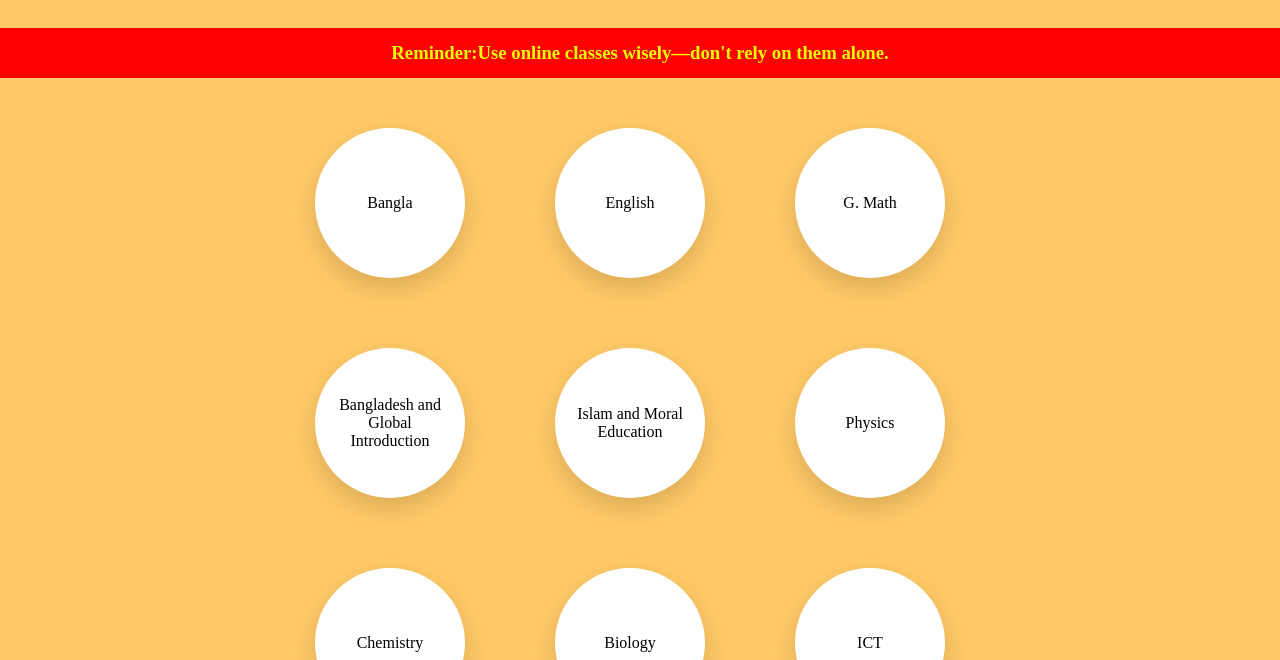
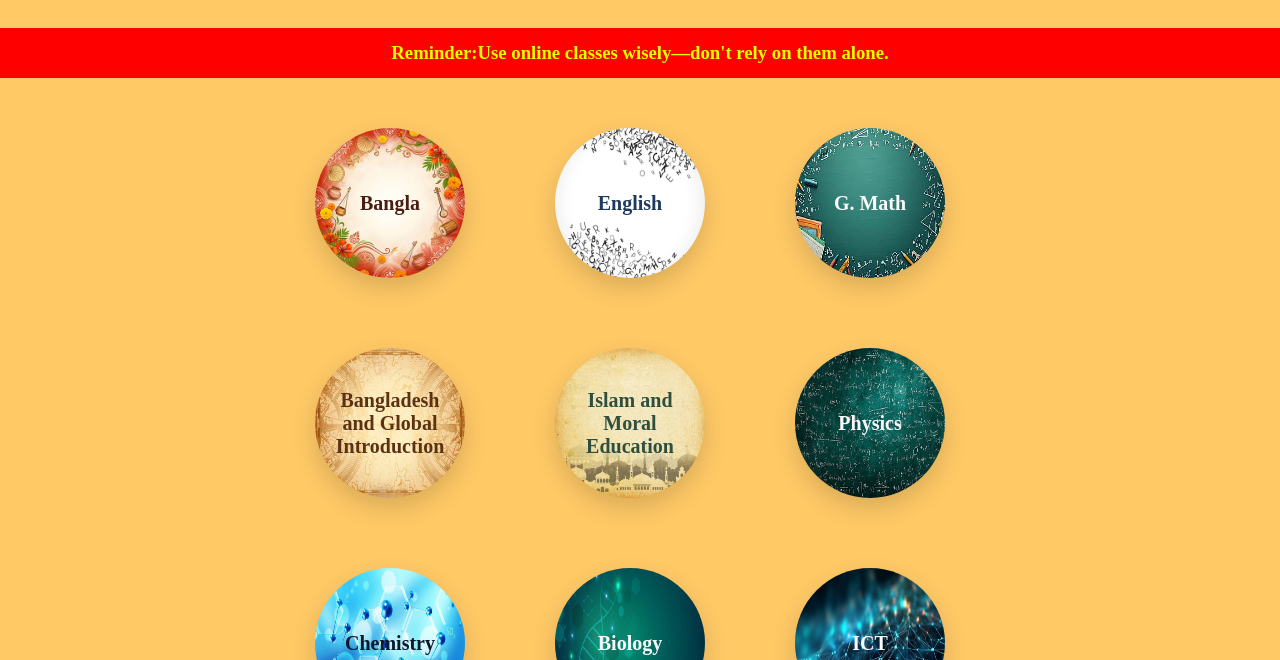
Before and after one commit to mahimahmed02007-star/Shortcut, a plain HTML site: page index.html in a window 1280 px wide. Shown: the part 292-952 px from the top of the page. Drawn offline with Linux system fonts and the light colour scheme; a web font is replaced by a local one.

Commit message:
upgrade the beauty and responsibility

```diff
--- a/Home.css
+++ b/Home.css
@@ -19,6 +19,8 @@
 .group a{
     text-decoration: none;
     Color:black;
+    font-size: 20px;
+    font-weight: 700;
 }
 
 .option a{
@@ -52,3 +54,75 @@
     transform:translateY(-8px);
     box-shadow:0 15px 35px rgba(0,0,0,.25);
 }
+
+#biology{
+    background-image: url(pic/biology.jpg);
+     background-size: 150px 150px;
+}
+
+#chemistry{
+    background-image: url(pic/chemistry.jpg);
+    background-size: 150px 150px;
+}
+
+#ICT{
+    background-image: url(pic/Ict.jpg);
+    background-size: 150px 150px;
+}
+
+#Physics{
+    background-image: url(pic/physics.jpg);
+    background-size: 150px 150px;
+}
+
+#G_math{
+    background-image: url(pic/G_math.jpg);
+    background-size: 150px 150px;
+}
+#English{
+    background-image: url(pic/English.jpg);
+    background-size: 150px 150px;
+}
+
+#Bangla{
+    background-image: url(pic/Bangla.webp);
+    background-size: 150px 150px;
+}
+
+#bgs{
+    background-image: url(pic/bgs.avif);
+    background-size: 150px 150px;
+}
+
+#Islam{
+    background-image: url(pic/Islam.jpg);
+    background-size: 150px 150px;
+}
+
+#Bang_Color{
+color:#4A1D12;
+}
+#Eng_Color{
+color:#1E3A5F;
+}
+#G_math_Color{
+color:#F8FAFC;
+}
+#Bgs_Color{
+color:#5A3213;
+}
+#Islam_Color{
+color:#2F4F3E;
+}
+#P6_Color{
+color:#F8FAFC;
+}
+#Chemi_Color{
+color: #0F172A;
+}
+#Bio_Color{
+color:#F8FAFC;
+}
+#ICT_Color{
+color:#F8FAFC;
+}
--- a/Responsive_Code.css
+++ b/Responsive_Code.css
@@ -3,8 +3,9 @@
 @media (max-width:780px){
 
     .group{
-         grid-template-columns:repeat(2,minmax(170px,170px));
+         grid-template-columns:repeat(3,minmax(170px,170px));
         gap:30px;
+         margin-left:20px;
     }
 
     .option{
@@ -17,30 +18,30 @@
     }
 
     section h3 {
-    font-size:20px;
+    font-size:18px;
 }
 
 }
 
 
 
-@media (max-width:480px){
+@media (max-width:580px){
 
     .group{
-         grid-template-columns:repeat(1,minmax(170px,170px));
+         grid-template-columns:repeat(2,minmax(170px,170px));
         gap:30px;
     }
 
     .option{
-        width:140px;
-        height:140px;
+        width:130px;
+        height:130px;
     }
 
     section h1{
         font-size:30px;
     }
    section h3 {
-    font-size:18px;
+    font-size:14px;
 }
 
 
@@ -48,7 +49,7 @@
 
 
 
-@media (max-width:260px){
+@media (max-width:430px){
 
     .group{
         grid-template-columns:repeat(1,minmax(100px,100px));
@@ -66,7 +67,7 @@
         font-size:30px;
     }
     section h3 {
-    font-size:15px;
+    font-size:12px;
 
 }
 }
--- a/index.html
+++ b/index.html
@@ -59,53 +59,57 @@
                             <!--Option Part-->
                             <div class="group">
 
-                                    <div class="option">
+                                    <div class="option" id="Bangla">
 
-                                        <a href="Bangla_1st_paper.html"> Bangla </a>
+                                        <a href="Bangla_1st_paper.html"  id="Bang_Color"> Bangla </a>
 
                                      </div>
 
-                                    <div class="option"> English </div>
+                                    <div class="option" id="English">
 
-                                    <div class="option">
+                                        <a href="#" id="Eng_Color" >English </a>
 
-                                        <a href="G_Math.html"> G. Math </a>
+                                     </div>
+
+                                    <div class="option" id="G_math">
+
+                                        <a href="G_Math.html" id="G_math_Color"> G. Math </a>
 
                                       </div>
 
-                                    <div class="option">
+                                    <div class="option" id="bgs">
 
-                                        <a href="#"> Bangladesh and Global Introduction </a>
+                                        <a href="#" id="Bgs_Color"> Bangladesh and Global Introduction </a>
 
                                     </div>
 
-                                     <div class="option">
+                                     <div class="option" id="Islam">
 
-                                        <a href="#"> Islam and Moral Education </a>
+                                        <a href="#" id="Islam_Color"> Islam and Moral Education </a>
 
                                     </div>
 
-                                    <div class="option">
+                                    <div class="option" id="Physics">
 
-                                        <a href="P6.html"> Physics </a>
+                                        <a href="P6.html" id="P6_Color"> Physics </a>
 
                                     </div>
 
-                                    <div class="option">
+                                    <div class="option" id="chemistry">
 
-                                        <a href="Chemi.html"> Chemistry </a>
+                                        <a href="Chemi.html" id="Chemi_Color"> Chemistry </a>
 
                                     </div>
 
-                                    <div class="option">
+                                    <div class="option" id="biology">
 
-                                        <a href="Bio.html"> Biology </a>
+                                        <a href="Bio.html" id="Bio_Color" > Biology </a>
 
                                       </div>
 
-                                     <div class="option">
+                                     <div class="option" id="ICT">
 
-                                        <a href="ICT.html"> ICT </a>
+                                        <a href="ICT.html" id="ICT_Color"> ICT </a>
 
                                      </div>
 
```
Also changed, not shown: pic/Bangla.webp (added), pic/English.jpg (added), pic/G_math.jpg (added), pic/Ict.jpg (added), pic/Islam.jpg (added), pic/bgs.avif (added), pic/biology.jpg (added), pic/chemistry.jpg (added), pic/physics.jpg (added), 1 other file.
